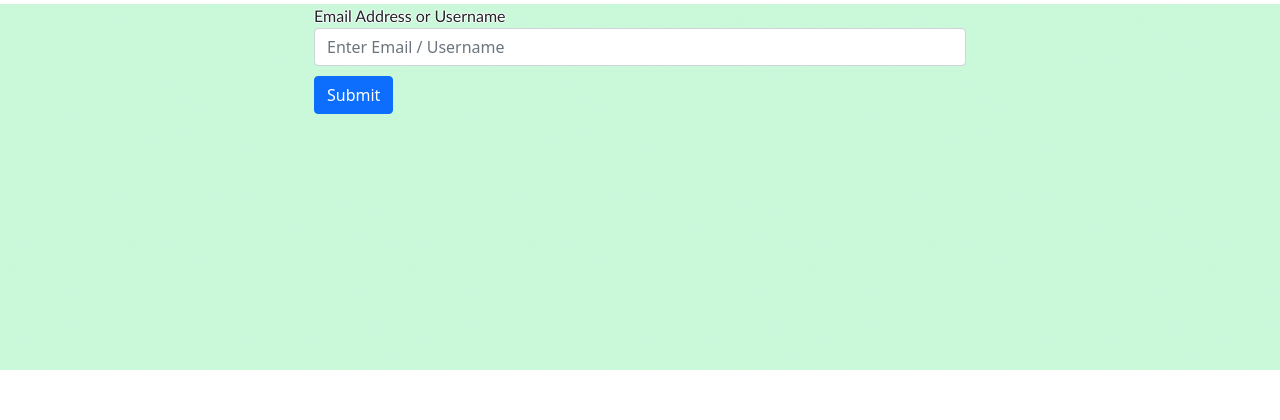
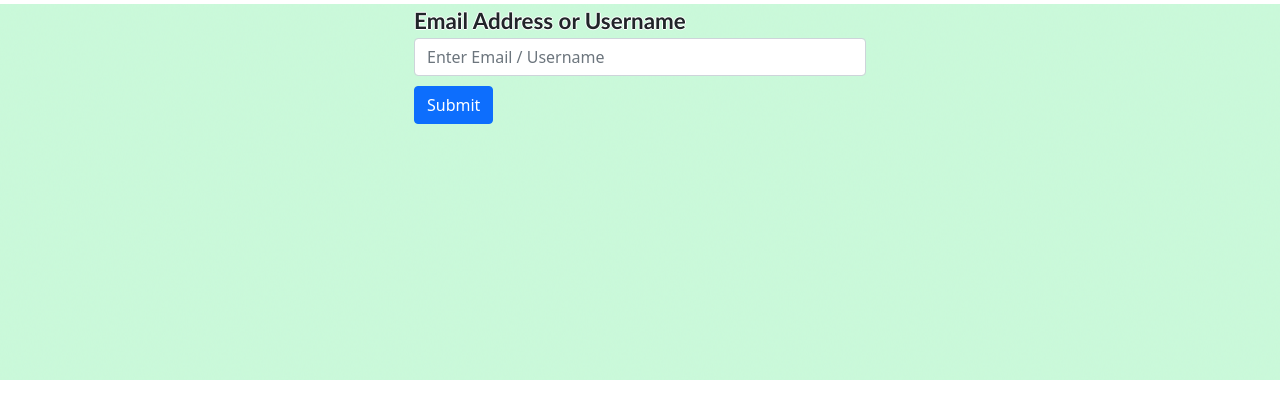
Before and after one commit to a-westermann/screentime_awareness_site, a Django app: page /forgot_pw/ in a window 1280 px wide. Shown: the part 80-500 px from the top of the page. Run offline with Django 5.2, Linux system fonts and the light colour scheme; some libraries are stand-ins or nearby versions.

Commit message:
forgot password

```diff
--- a/screentime_awareness/views.py
+++ b/screentime_awareness/views.py
@@ -101,6 +101,7 @@ def forgot_pw_submit(request):
         user = security.get_user(email_user, '', ignore_pw=True)
         if not user:
             return redirect('forgot_pw', not_found=True)
+        print(f'sending password recovery email to {user.email}')
         member_communication.email_pw_recovery(user.email)
         return redirect('forgot_pw', sent_recovery=True)
 
--- a/static/css/styles.css
+++ b/static/css/styles.css
@@ -169,7 +169,7 @@ header {
 
 @media (min-width: 768px) {
     .container-small {
-        width: 300px;
+        width: 150px;
     }
     .container-large {
         width: 970px;
@@ -177,7 +177,7 @@ header {
 }
 @media (min-width: 992px) {
     .container-small {
-        width: 500px;
+        width: 350px;
     }
     .container-large {
         width: 1170px;
@@ -185,7 +185,7 @@ header {
 }
 @media (min-width: 1200px) {
     .container-small {
-        width: 700px;
+        width: 500px;
     }
     .container-large {
         width: 1500px;
--- a/templates/screentime_awareness/forgot_password.html
+++ b/templates/screentime_awareness/forgot_password.html
@@ -20,7 +20,8 @@
     <form id='login form' method="post" action="{% url 'forgot_pw_submit' %}">
         {% csrf_token %}
         <div class="form-group">
-            <label for="email_username" class="text-dark white-shadow">Email Address or Username</label>
+            <label for="email_username" class="text-large fw-bold text-dark white-shadow">
+                Email Address or Username</label>
             <input type="text" class="form-control" id="email_username" name="email_username"
                    aria-describedby="emailHelp" placeholder="Enter Email / Username">
         </div>
```
